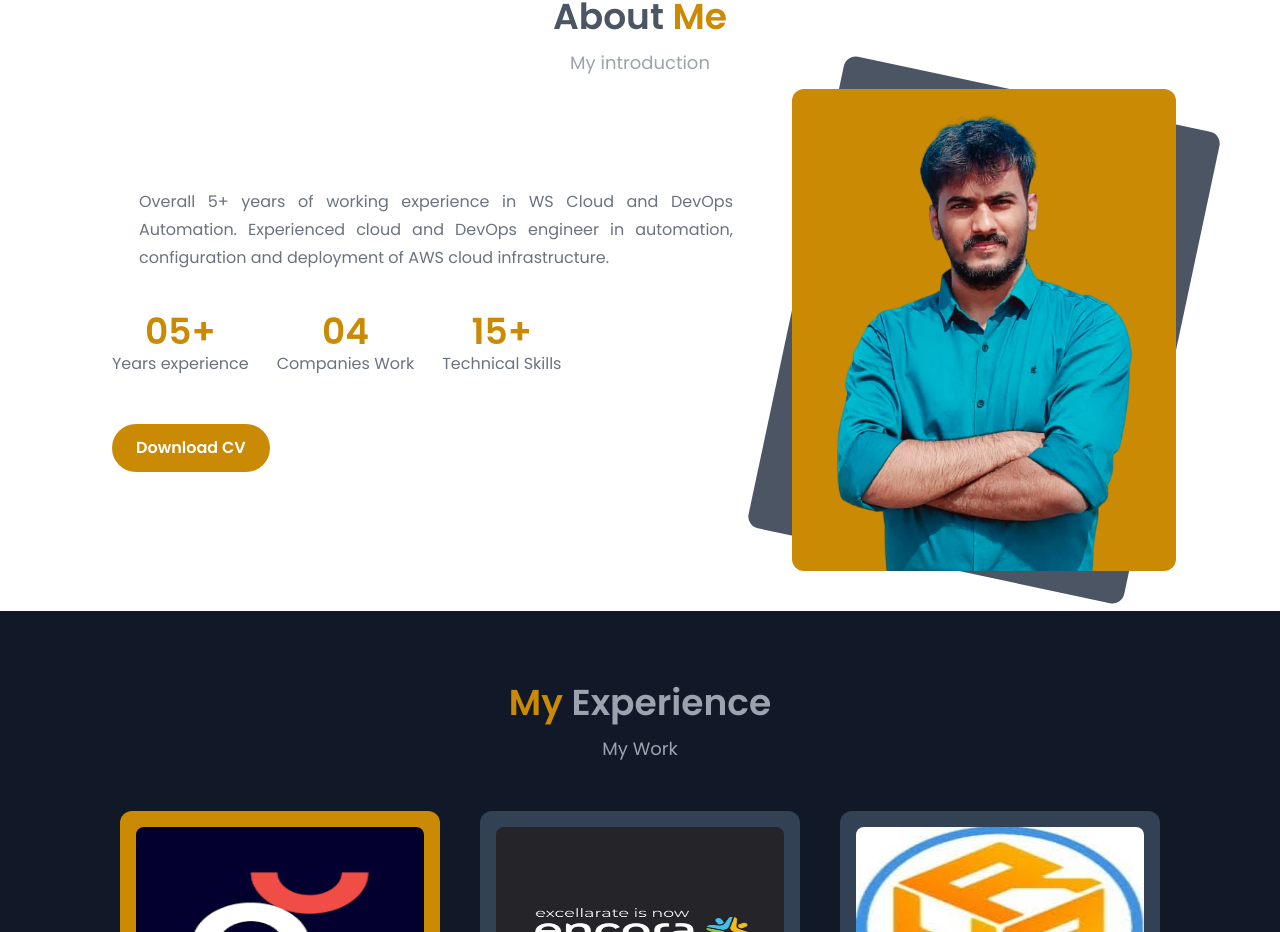
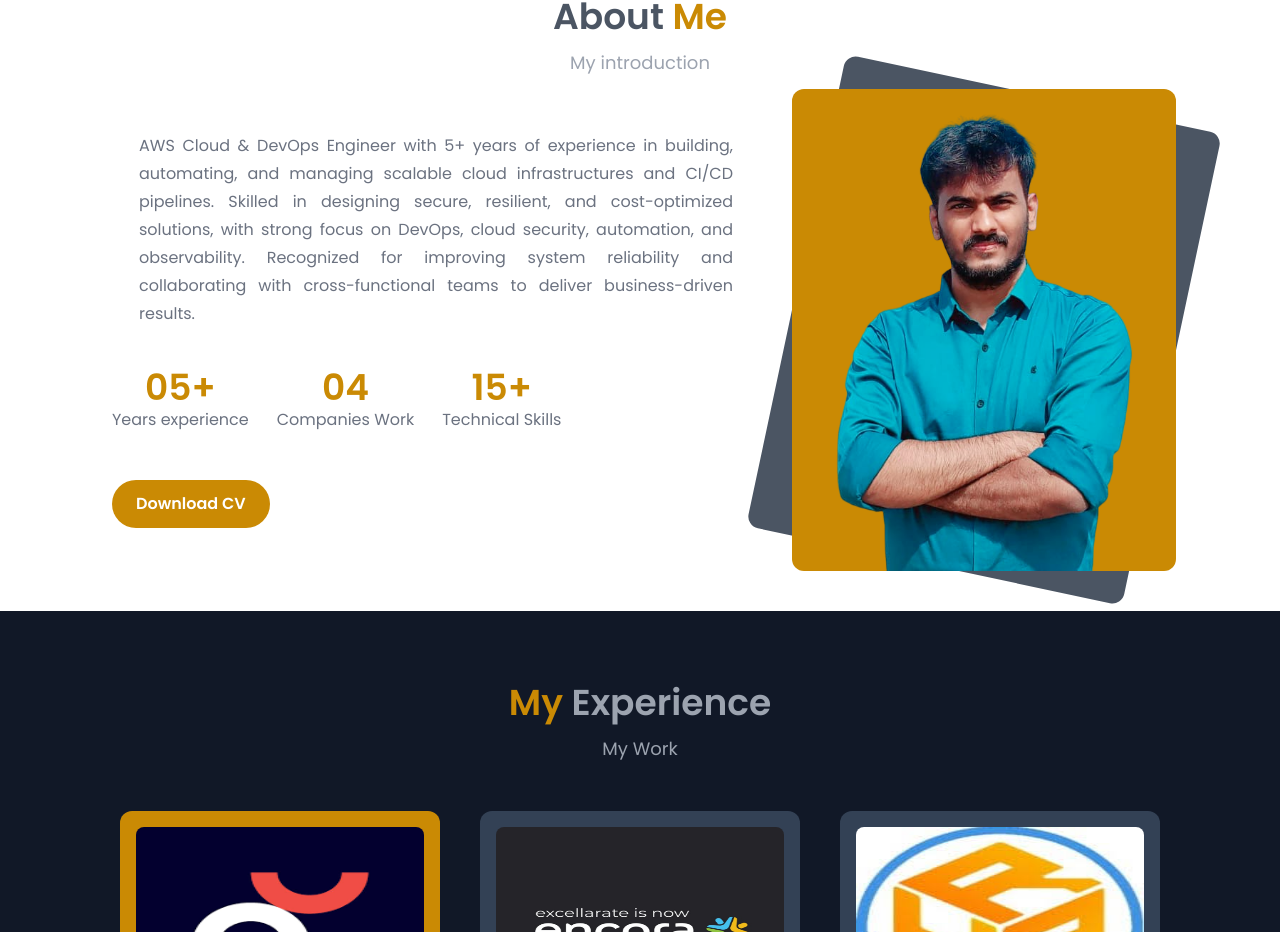
Before and after one commit to viswa1122/viswanath-portfolio, a React (Vite) app: page / in a window 1280 px wide. Shown: the part 835-1767 px from the top of the page. Built offline with nearby package versions, Linux system fonts and the light colour scheme.

Commit message:
Update About.jsx

```diff
--- a/src/components/About.jsx
+++ b/src/components/About.jsx
@@ -19,7 +19,7 @@ const About = () => {
           <div className="p-2">
             <div className="text-gray-500 my-3">
               <p className="text-justify leading-7 w-11/12 mx-auto">
-                Overall 5+ years of working experience in WS Cloud and DevOps Automation. Experienced cloud and DevOps engineer in automation, configuration and deployment of AWS cloud infrastructure.
+                AWS Cloud & DevOps Engineer with 5+ years of experience in building, automating, and managing scalable cloud infrastructures and CI/CD pipelines. Skilled in designing secure, resilient, and cost-optimized solutions, with strong focus on DevOps, cloud security, automation, and observability. Recognized for improving system reliability and collaborating with cross-functional teams to deliver business-driven results.
               </p>
               <div className="flex mt-10 items-center gap-7">
                 {info.map((content) => (
```
